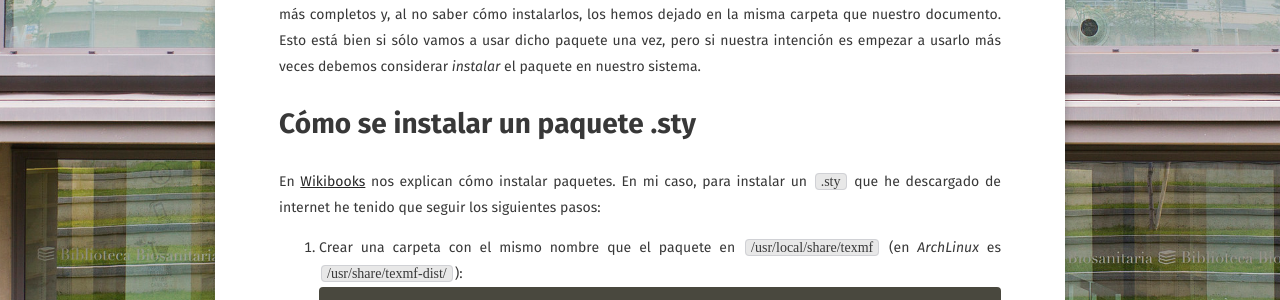
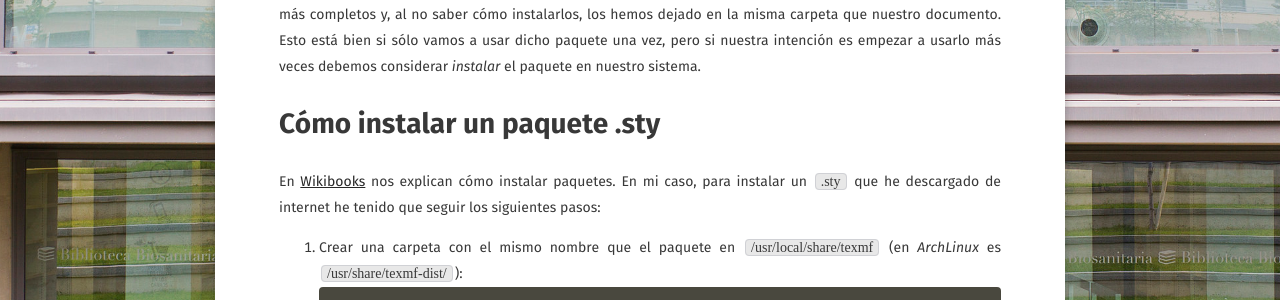
Before and after one commit to mgmacias95/mgmacias95.github.io, a Jekyll site: the page built from _posts/2017-03-16-instalar-paquetes-latex.markdown, in a window 1280 px wide. Shown: the part 429-729 px from the top of the page. Built offline with Jekyll 4.4.1, drawn with Linux system fonts in a browser that asks for light colours; some web fonts are replaced.

```diff
--- a/_posts/2017-03-16-instalar-paquetes-latex.markdown
+++ b/_posts/2017-03-16-instalar-paquetes-latex.markdown
@@ -10,7 +10,7 @@ comments: false
 # Motivación
 Muchos nos hemos descargado alguna vez algún `.sty` de internet para poder hacer unos documentos LaTeX más completos y, al no saber cómo instalarlos, los hemos dejado en la misma carpeta que nuestro documento. Esto está  bien si sólo vamos a usar dicho paquete una vez, pero si nuestra intención es empezar a usarlo más veces debemos considerar _instalar_ el paquete en nuestro sistema.
 
-# Cómo se instalar un paquete .sty
+# Cómo instalar un paquete .sty
 En [Wikibooks](https://en.wikibooks.org/wiki/LaTeX/Installing_Extra_Packages) nos explican cómo instalar paquetes. En mi caso, para instalar un `.sty` que he descargado de internet he tenido que seguir los siguientes pasos:
 
 1. Crear una carpeta con el mismo nombre que el paquete en `/usr/local/share/texmf` (en _ArchLinux_ es `/usr/share/texmf-dist/`):
```
